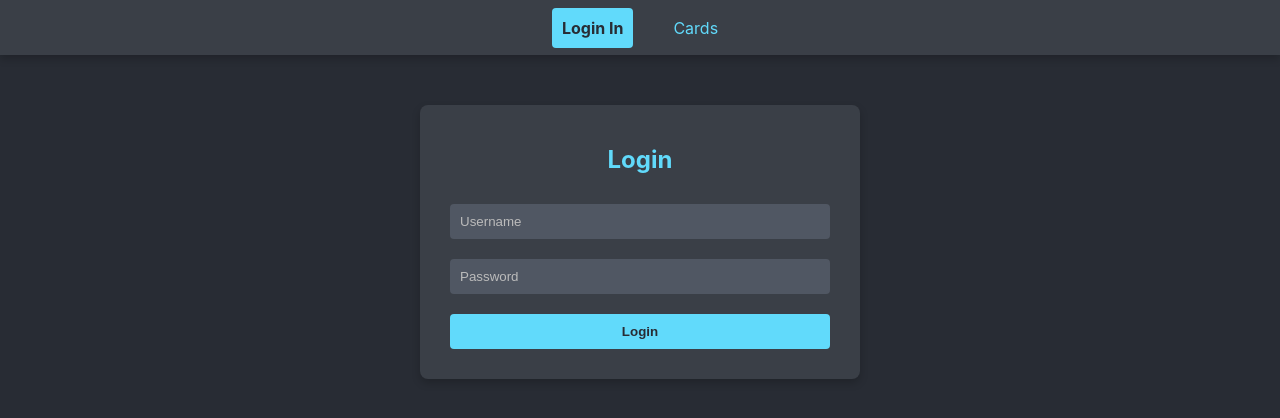
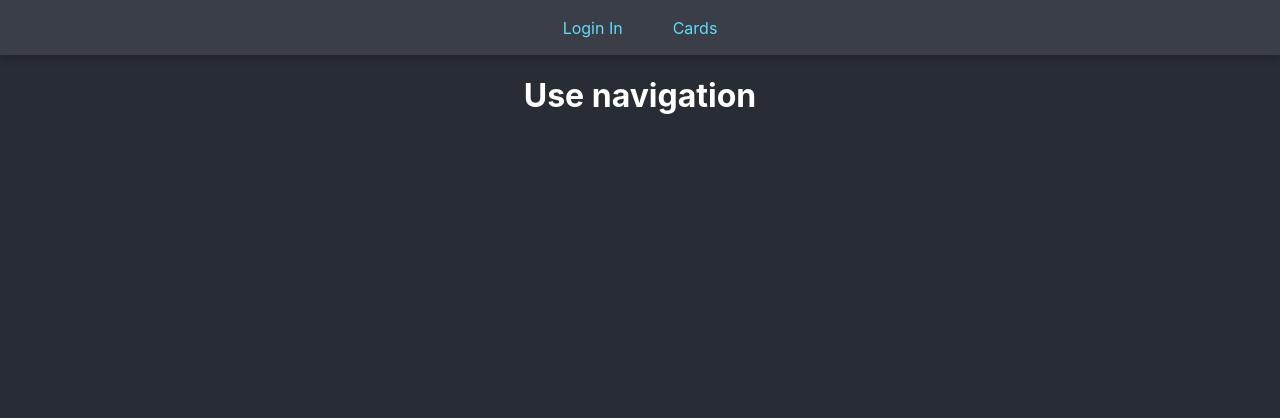
Before and after one commit to mishanya1111/ReactMG, a React (Create React App) app: page / in a window 1280 px wide. Shown: the top 418 px of the page. Built offline with nearby package versions, Linux system fonts and the light colour scheme; no server answers.

Commit message:
Переименовал файлы, изменил router

```diff
--- a/src/Pages/CardsPage.js
+++ b/src/Pages/Home.js
@@ -2,7 +2,7 @@ import '../first.css';
 import CardList from '../сomponents/CardList';
 import Header from '../сomponents/Header';
 
-function CardsPage() {
+function Home() {
     return (
         <div>
             <Header />
@@ -13,4 +13,4 @@ function CardsPage() {
     );
 }
 
-export default CardsPage;
+export default Home;
--- /dev/null
+++ b/src/Pages/Main.js
@@ -0,0 +1,12 @@
+import '../first.css';
+
+
+function Main() {
+    return (
+        <div style={{ display: 'flex', justifyContent: 'center' }}>
+            <h1>Use navigation</h1>
+        </div>
+    );
+}
+
+export default Main;
--- a/src/Pages/NotFoundPage.js
+++ b/src/Pages/NotFoundPage.js
@@ -8,7 +8,7 @@ export default function NotFoundPage() {
         <div className="not-found-container">
             <h1>{error.status} </h1>
             <p>{error.statusText}</p>
-            <Link to="/">Go to Home</Link>
+            <Link to="/home">Go to Home</Link>
         </div>
     );
 }
--- a/src/сomponents/Navbar.js
+++ b/src/сomponents/Navbar.js
@@ -7,7 +7,7 @@ export default function Navbar() {
                 <ul>
                     <li>
                         <NavLink
-                            to={`/`}
+                            to={`/login`}
                             end
                             className={({ isActive, isPending }) =>
                                 isActive ? 'active' : isPending ? 'pending' : ''
@@ -18,7 +18,7 @@ export default function Navbar() {
                     </li>
                     <li>
                         <NavLink
-                            to={`/cards`}
+                            to={`/home`}
                             className={({ isActive, isPending }) =>
                                 isActive ? 'active' : isPending ? 'pending' : ''
                             }
```
Also changed, not shown: src/App.js (+8 -3 lines).
